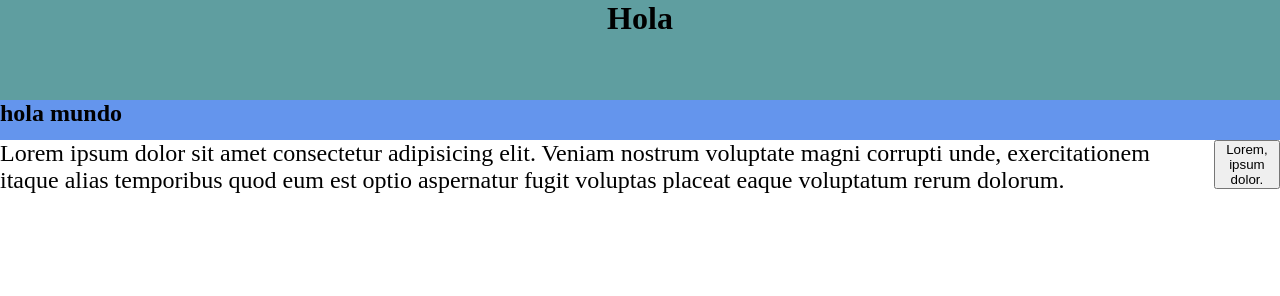
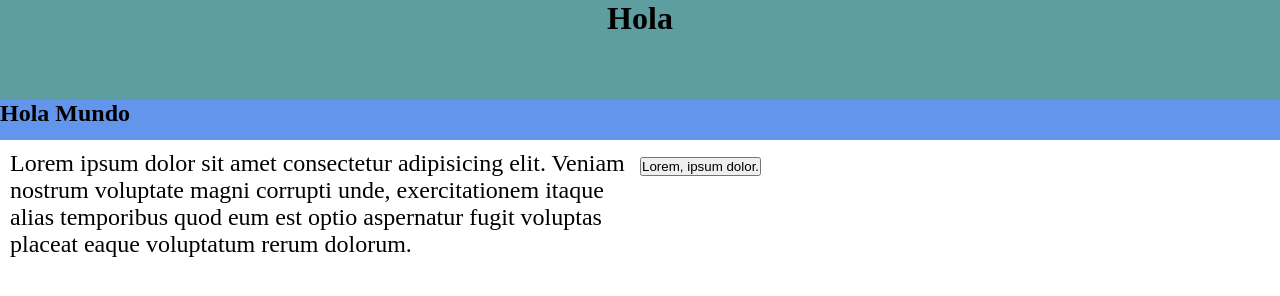
Before and after one commit to Josefinacoll/practicagit, a plain HTML site: page index.html in a window 1280 px wide. Drawn offline with Linux system fonts and the light colour scheme.

Commit message:
modified style sheet

```diff
--- a/index.html
+++ b/index.html
@@ -13,17 +13,19 @@
         </h1>
     </header>
     <nav>
-        <h2>hola mundo</h2>
+        <h2>Hola Mundo</h2>
     </nav>
 <section>
-    <div>
+    <div class="row">
+    <div class="col1">
         <p>Lorem ipsum dolor sit amet consectetur adipisicing elit. Veniam nostrum voluptate magni corrupti unde, exercitationem itaque alias temporibus quod eum est optio aspernatur fugit voluptas placeat eaque voluptatum rerum dolorum.</p>
     </div>
-    <div>
+    <div class="col1">
         <button>
             Lorem, ipsum dolor.
         </button>
     </div>
+</div>
 </section>
 </body>
 </html>
--- a/style.css
+++ b/style.css
@@ -1,6 +1,7 @@
 *{
     padding: 0;
     margin: 0;
+    box-sizing: border-box;
 }
 header{
     background-color: cadetblue;
@@ -11,7 +12,14 @@ nav {
     height: 40px;
     background-color: cornflowerblue;
 }
-section{
+section {
+    padding: 10px;
+}
+.row{
     display: flex;
+    flex-wrap: wrap;
     font-size: x-large;
 }
+.col1{
+    flex: 0 0 50%;
+}
```
